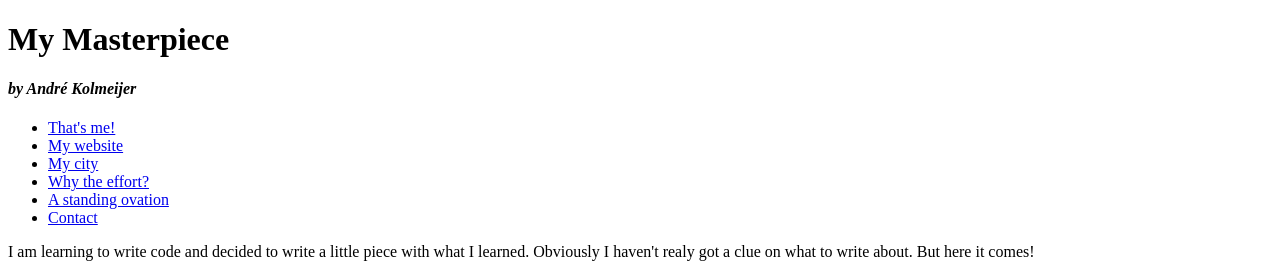
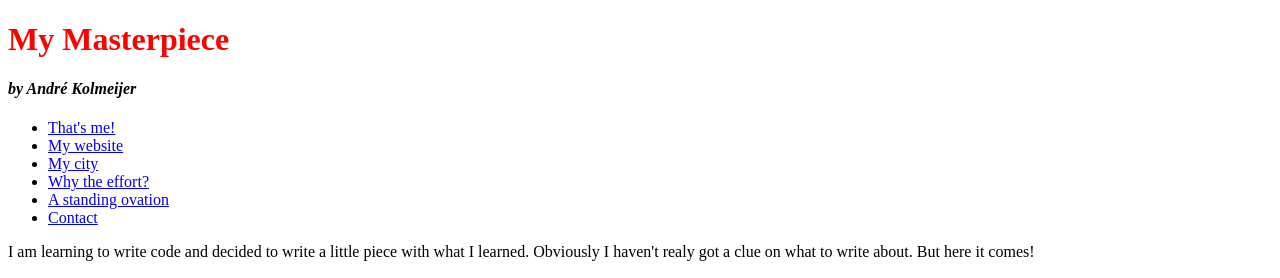
Before and after one commit to andrekolmeijer/my-masterpiece, a plain HTML site: page index.html in a window 1280 px wide. Shown: the top 278 px of the page. Drawn offline with Linux system fonts and the light colour scheme.

Commit message:
adj the color of h1 to red

```diff
--- /dev/null
+++ b/css/style.css
@@ -0,0 +1,4 @@
+
+h1 {
+	color: red;
+	}
--- a/index.html
+++ b/index.html
@@ -4,6 +4,7 @@
 	<head>
 		<meta charset="utf-8">
 		<title>My Masterpiece</title>
+		<link href="css/style.css" rel="stylesheet">
 	</head>
 	<body>
 		<header>
```
